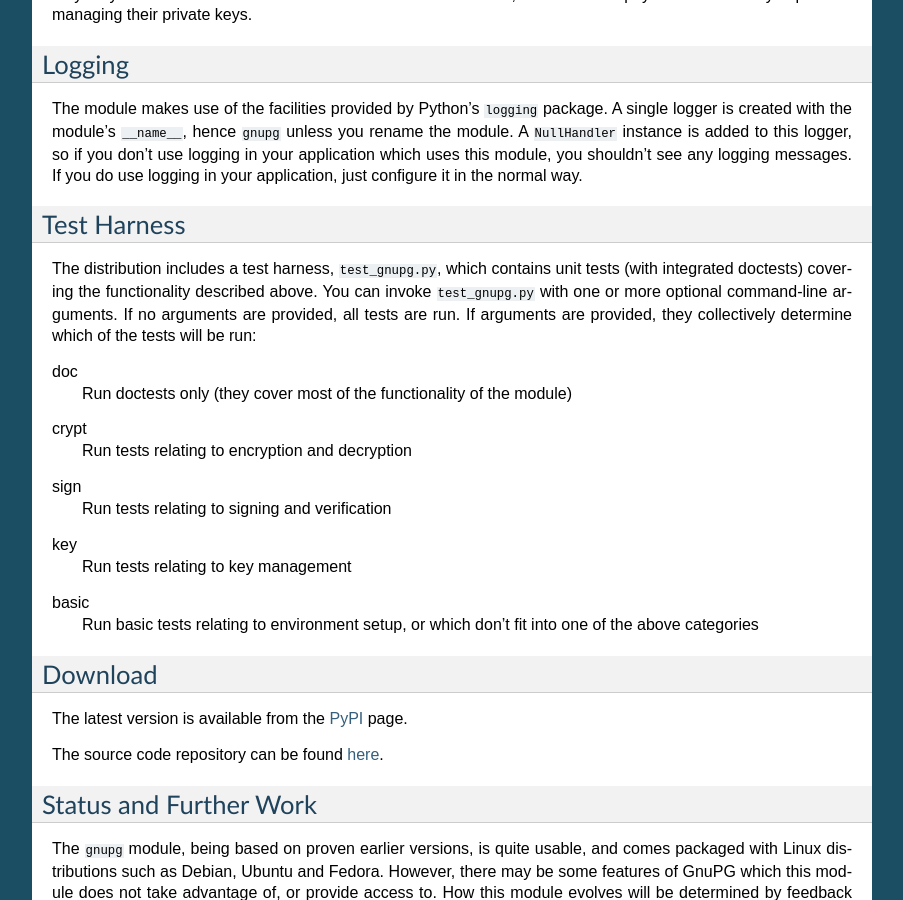
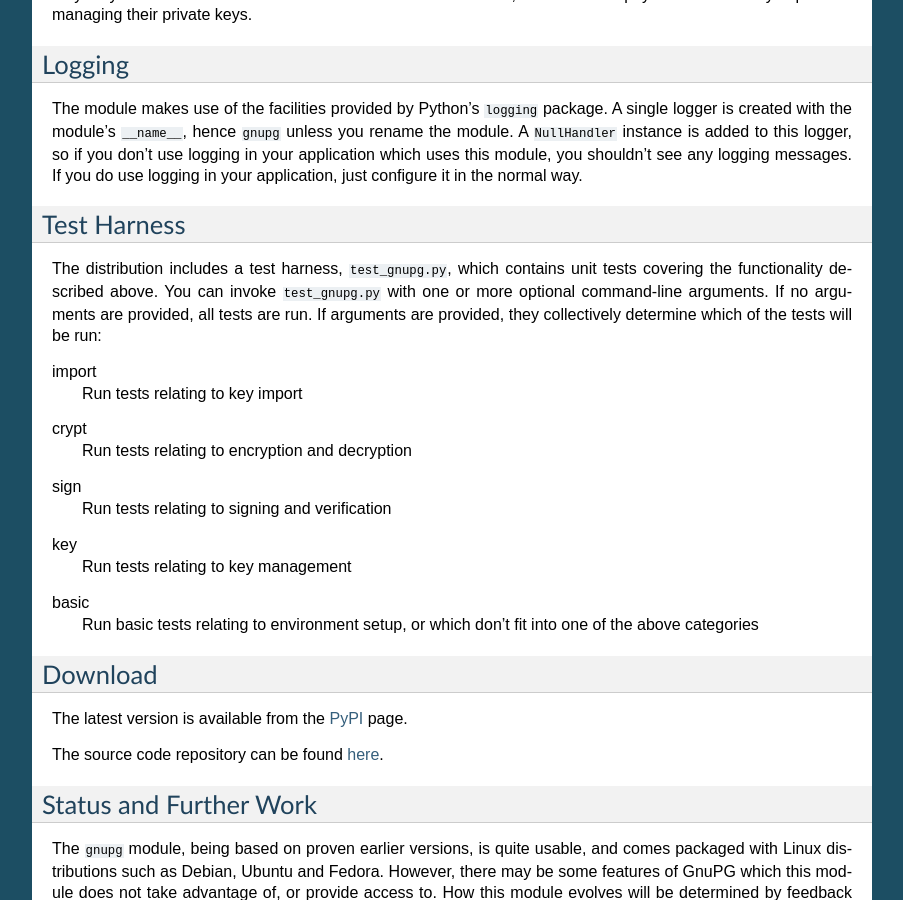
Before and after one commit to vsajip/python-gnupg, a Sphinx documentation site: the page built from docs/index.rst, in a window 1280 px wide and 900 px high, scrolled down 17230 px. Shown: the whole window, without its empty margins (198-1101 px from the left). Built offline with Sphinx 7.4.7, drawn with Linux system fonts in a browser that asks for light colours.

Commit message:
Update documentation about tests.

```diff
--- a/docs/index.rst
+++ b/docs/index.rst
@@ -1132,13 +1132,13 @@ Test Harness
 ============
 
 The distribution includes a test harness, ``test_gnupg.py``, which contains unit tests
-(with integrated doctests) covering the functionality described above. You can invoke
-``test_gnupg.py`` with one or more optional command-line arguments. If no arguments
-are provided, all tests are run. If arguments are provided, they collectively
-determine which of the tests will be run:
+covering the functionality described above. You can invoke ``test_gnupg.py`` with one
+or more optional command-line arguments. If no arguments are provided, all tests are
+run. If arguments are provided, they collectively determine which of the tests will be
+run:
 
-doc
-    Run doctests only (they cover most of the functionality of the module)
+import
+    Run tests relating to key import
 crypt
     Run tests relating to encryption and decryption
 sign
```
